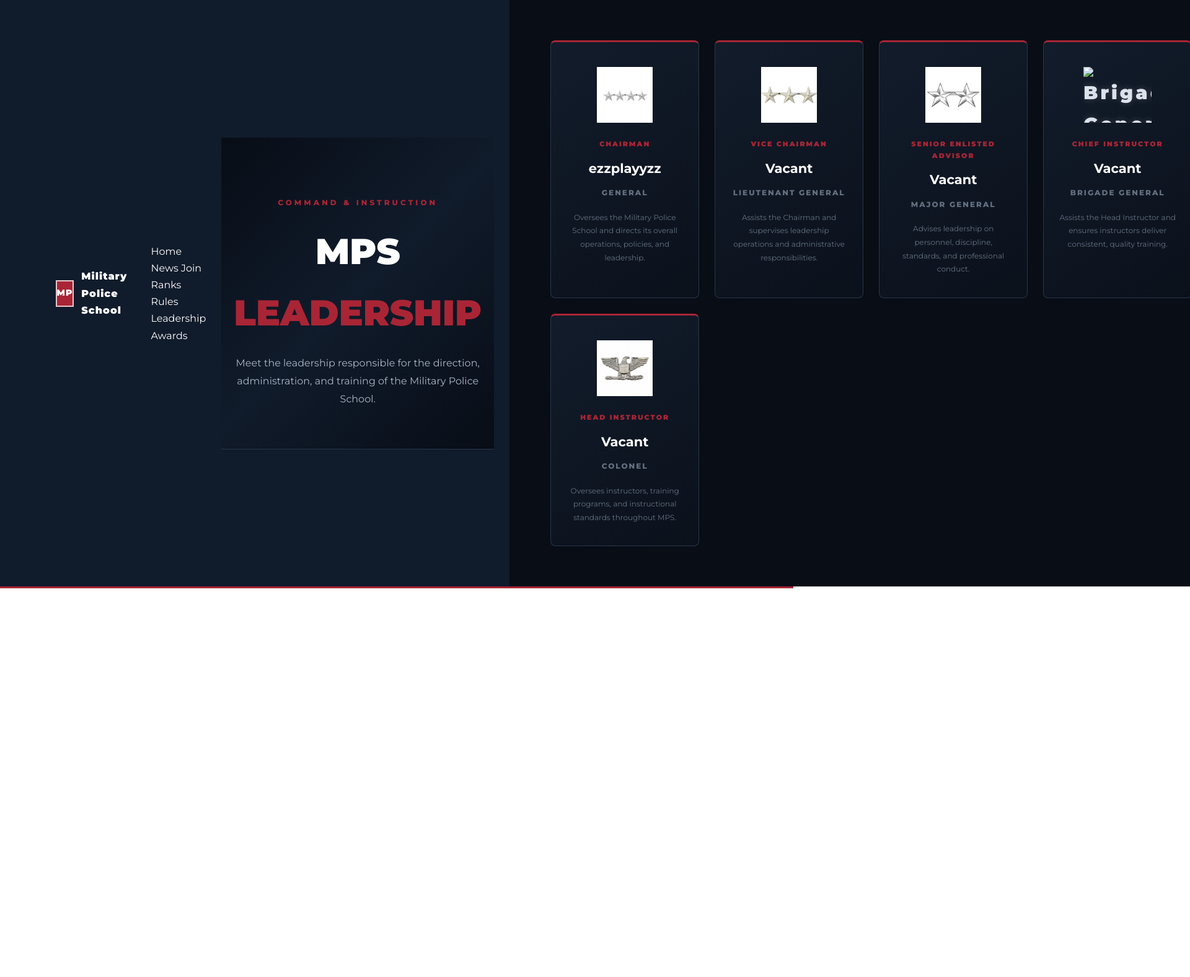
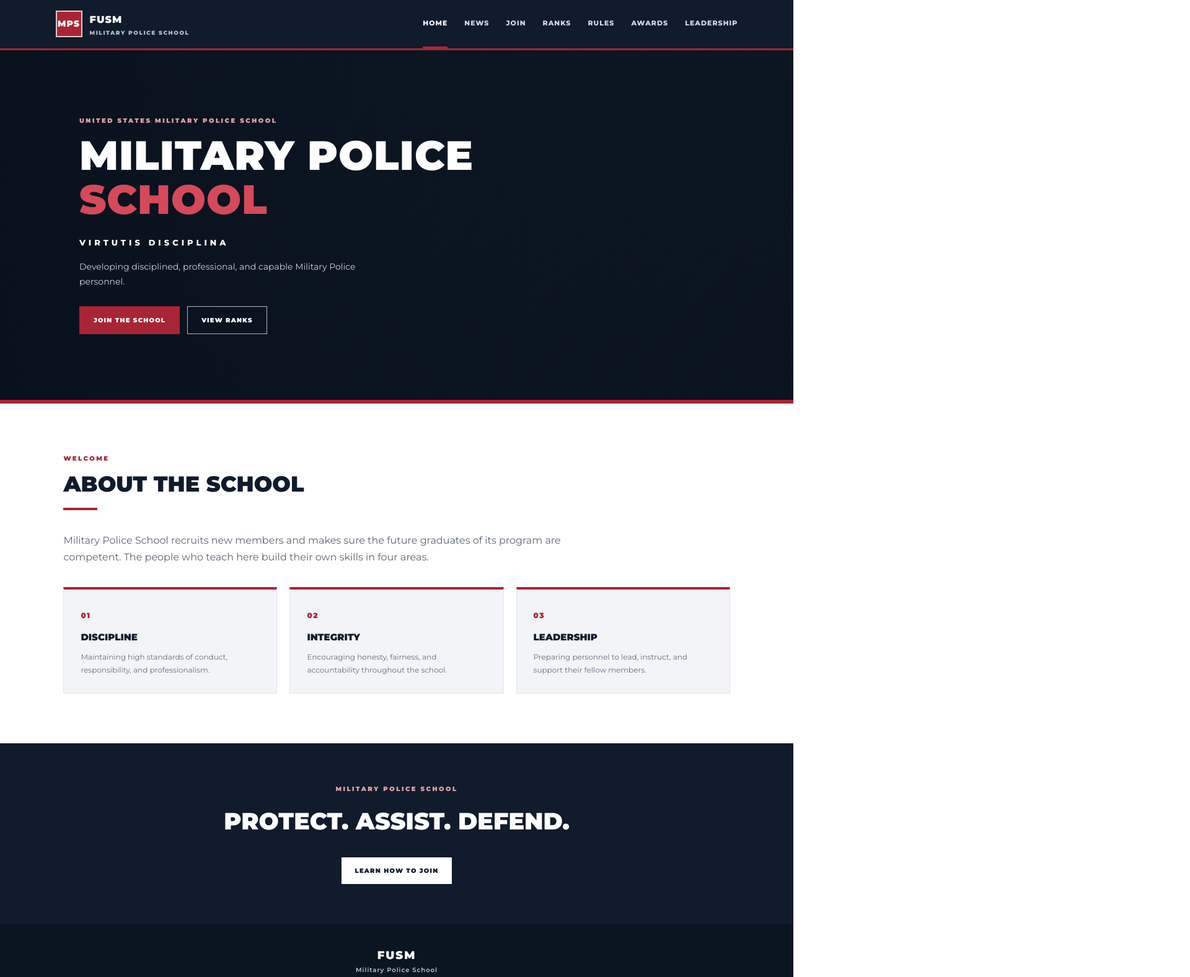
Before and after one commit to ydanso676/Military-Police-School-Website-, a plain HTML site: page index.html in a window 1280 px wide. Shown: the top 1576 px of the page at 62% size, 1920 px wide, since content can reach past the window. Before the commit the page ends 949 px from the top, so only its background shows below. Drawn offline with Linux system fonts and the light colour scheme.

Commit message:
Update index.html

```diff
--- a/index.html
+++ b/index.html
@@ -1,212 +1,85 @@
-
 <!DOCTYPE html>
 <html lang="en">
 <head>
   <meta charset="UTF-8">
   <meta name="viewport" content="width=device-width, initial-scale=1.0">
-
-
-  <title>MPS | Leadership</title>
-
+  <title>FUSM | Military Police School</title>
   <link rel="stylesheet" href="style.css">
+  <script src="script.js" defer></script>
 </head>
-
 <body>
-
-<!-- NAVIGATION -->
   <header class="topbar">
-  <div class="brand">
-    <span class="brand-mark">MP</span>
-    <span>Military Police School</span>
-  </div>
-
-
-<nav class="navbar">
-    <a href="index.html" class="active">Home</a>
+    <a class="brand" href="index.html">
+      <span class="brand-mark">MPS</span>
+      <span>FUSM <small>MILITARY POLICE SCHOOL</small></span>
+    </a>
+    <button class="menu-button" aria-label="Toggle navigation">☰</button>
+    <nav class="nav">
+      <a class="active" href="index.html">Home</a>
       <a href="news.html">News</a>
       <a href="join.html">Join</a>
       <a href="ranks.html">Ranks</a>
       <a href="rules.html">Rules</a>
+       <a href="awards.html">Awards</a>
       <a href="leadership.html">Leadership</a>
-    <a href="awards.html">Awards</a>
     </nav>
+  </header>
 
-
-
-<!-- LEADERSHIP HERO -->
-<section class="leadership-hero">
-
-  <span class="section-label">
-    COMMAND & INSTRUCTION
-  </span>
-
-  <h1>MPS <span>LEADERSHIP</span></h1>
-
-  <p>
-    Meet the leadership responsible for the direction,
-    administration, and training of the Military Police School.
+  <main>
+    <section class="hero">
+      <div class="hero-content">
+        <p class="eyebrow">UNITED STATES MILITARY POLICE SCHOOL</p>
+        <h1>MILITARY POLICE<br><span>SCHOOL</span></h1>
+        <p class="motto">VIRTUTIS DISCIPLINA</p>
+        <p class="hero-description">
+          Developing disciplined, professional, and capable Military Police personnel.
         </p>
-
+        <div class="hero-actions">
+          <a class="button button-red" href="join.html">Join the School</a>
+          <a class="button button-outline" href="ranks.html">View Ranks</a>
+        </div>
+      </div>
     </section>
 
-
-<!-- LEADERSHIP CARDS -->
-<section class="leadership-section">
-
-  <div class="leadership-grid">
-
-
-    <!-- CHAIRMAN -->
-    <div class="leader-card">
-
-      <div class="leader-insignia">
-        <img src="images/general.jpeg"
-     alt="General insignia">
+    <section class="section intro-section">
+      <div class="section-heading">
+        <p class="eyebrow">WELCOME</p>
+        <h2>ABOUT THE SCHOOL</h2>
+        <span class="red-line"></span>
       </div>
-
-      <span class="leader-position">
-        CHAIRMAN
-      </span>
-
-      <h2>ezzplayyzz</h2>
-
-      <p class="leader-rank">
-        General
+      <p class="lead">
+        Military Police School recruits new members and makes sure the future graduates of its program are competent. The people who teach here build their own skills in four areas.
       </p>
-
-      <p class="leader-description">
-        Oversees the Military Police School and directs
-        its overall operations, policies, and leadership.
-      </p>
-
+      <div class="feature-grid">
+        <article class="feature-card">
+          <span class="feature-number">01</span>
+          <h3>DISCIPLINE</h3>
+          <p>Maintaining high standards of conduct, responsibility, and professionalism.</p>
+        </article>
+        <article class="feature-card">
+          <span class="feature-number">02</span>
+          <h3>INTEGRITY</h3>
+          <p>Encouraging honesty, fairness, and accountability throughout the school.</p>
+        </article>
+        <article class="feature-card">
+          <span class="feature-number">03</span>
+          <h3>LEADERSHIP</h3>
+          <p>Preparing personnel to lead, instruct, and support their fellow members.</p>
+        </article>
       </div>
-
-
-    <!-- VICE CHAIRMAN -->
-    <div class="leader-card">
-
-      <!-- VICE CHAIRMAN -->
-
-<div class="leader-insignia">
-
-  <img src="images/lieutenant-general.jpeg"
-    alt="Lieutenant General insignia">
-</div>
-
-      <span class="leader-position">
-        VICE CHAIRMAN
-      </span>
-
-      <h2>Vacant</h2>
-
-      <p class="leader-rank">
-        Lieutenant General
-      </p>
-
-      <p class="leader-description">
-        Assists the Chairman and supervises leadership
-        operations and administrative responsibilities.
-      </p>
-
-    </div>
-
-
-    <!-- SENIOR ENLISTED ADVISOR -->
-    <div class="leader-card">
-
-      <div class="leader-insignia">
-
-  <img src="images/major-general.jpeg" alt="Major General insignia">
-
-</div>
-
-      <span class="leader-position">
-        SENIOR ENLISTED ADVISOR
-      </span>
-
-      <h2>Vacant</h2>
-
-      <p class="leader-rank">
-        Major General
-      </p>
-
-      <p class="leader-description">
-        Advises leadership on personnel, discipline,
-        standards, and professional conduct.
-      </p>
-
-    </div>
-
-
-    <!-- CHIEF INSTRUCTOR -->
-    <div class="leader-card">
-
-      <!-- CHIEF INSTRUCTOR -->
-
-<div class="leader-insignia">
-
-  <img src="images/brigade-general.jpeg" alt="Brigade General insignia">
-
-</div>
-
-      <span class="leader-position">
-        CHIEF INSTRUCTOR
-      </span>
-
-      <h2>Vacant</h2>
-
-      <p class="leader-rank">
-        Brigade General
-      </p>
-
-      <p class="leader-description">
-        Assists the Head Instructor and ensures instructors
-        deliver consistent, quality training.
-      </p>
-
-    </div>
-
-
-    <!-- HEAD INSTRUCTOR -->
-    <div class="leader-card">
-
-      <div class="leader-insignia">
-
-  <img src="images/colonel.jpeg"
-       alt="Colonel insignia">
-</div>
-
-      <span class="leader-position">
-        HEAD INSTRUCTOR
-      </span>
-
-      <h2>Vacant</h2>
-
-      <p class="leader-rank">
-        Colonel
-      </p>
-
-      <p class="leader-description">
-        Oversees instructors, training programs,
-        and instructional standards throughout MPS.
-      </p>
-
-    </div>
-
-
-  </div>
-
     </section>
 
+    <section class="callout">
+      <p class="eyebrow">MILITARY POLICE SCHOOL</p>
+      <h2>PROTECT. ASSIST. DEFEND.</h2>
+      <a class="button button-light" href="join.html">Learn How to Join</a>
+    </section>
+  </main>
 
-<!-- FOOTER -->
-<footer class="site-footer">
-
-  <p>FUSM MILITARY POLICE SCHOOL</p>
-
-  <span>VIRTUTIS DISCIPLINA</span>
-
+  <footer>
+    <div class="footer-brand">FUSM <span>Military Police School</span></div>
+    <p>VIRTUTIS DISCIPLINA</p>
+    <small>© 2026 United States Military Police School. All rights reserved.</small>
   </footer>
-
 </body>
 </html>
```
Lines whose indentation alone changed are shown as unchanged.
